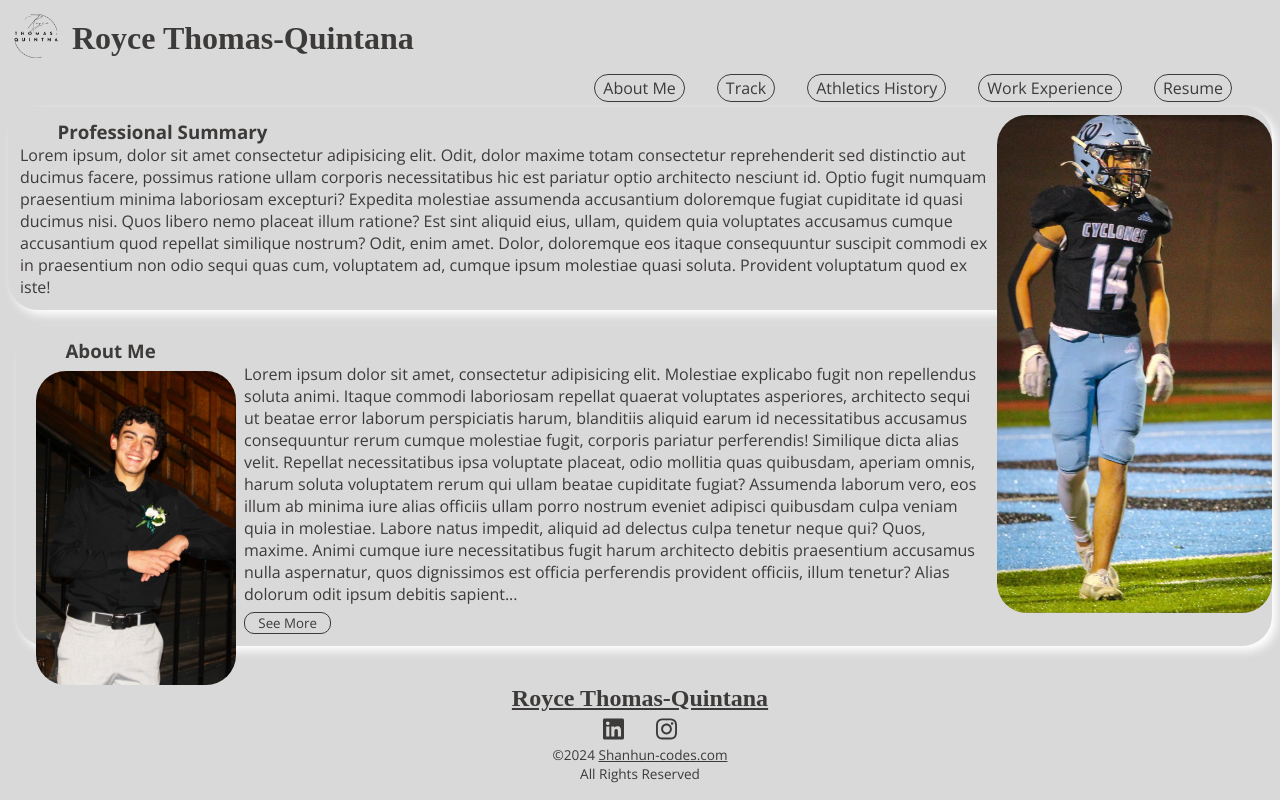
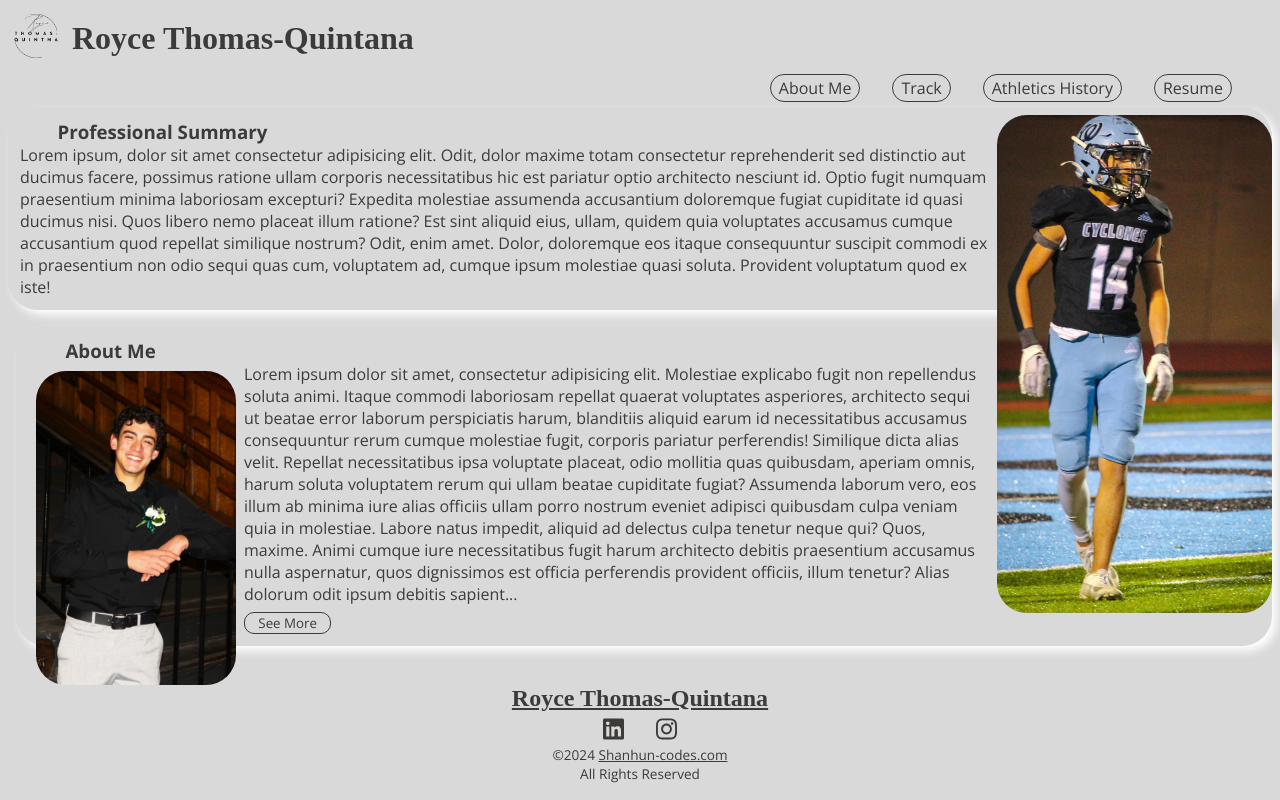
Before and after one commit to RaszeroT/Rolls-College-Portfolio, a React (Vite) app: page / in a window 1280 px wide. Built offline with nearby package versions, Linux system fonts and the light colour scheme; a web font is replaced by a local one.

Commit message:
delelted work history not needed with resume

```diff
--- a/src/components/DropdownNav.jsx
+++ b/src/components/DropdownNav.jsx
@@ -83,11 +83,6 @@ const DropdownNav = () => {
               </Link>
             </li>
             <li>
-              <Link to={"/workexperience"} onClick={handleMenuItemClick}>
-                Work Experience
-              </Link>
-            </li>
-            <li>
               <Link to={"/resume"} onClick={handleMenuItemClick}>
                 Resume
               </Link>
--- a/src/components/NavBar.jsx
+++ b/src/components/NavBar.jsx
@@ -18,9 +18,6 @@ const NavBar = () => {
             <Link to={"/athletics"}>Athletics History</Link>
           </li>
           <li>
-            <Link to={"/workexperience"}>Work Experience</Link>
-          </li>
-          <li>
             <Link to={"/resume"}>Resume</Link>
           </li>
         </ul>
--- a/src/main.jsx
+++ b/src/main.jsx
@@ -6,7 +6,6 @@ import { createBrowserRouter, RouterProvider } from 'react-router-dom';
 import App from './App.jsx'
 import AboutMe from './pages/AboutMe.jsx';
 import Athletics from './pages/Athletics.jsx';
-import WorkExperience from './pages/WorkExperience.jsx';
 import Resume from './pages/Resume.jsx';
 import Track from './pages/Track.jsx';
 
@@ -24,10 +23,6 @@ const router = createBrowserRouter([
         element: <Athletics />
       },
       {
-        path: "workexperience",
-        element: <WorkExperience />
-      },
-      {
         path: "resume",
         element: <Resume />
       },
--- a/src/pages/WorkExperience.jsx
+++ /dev/null
@@ -1,7 +0,0 @@
-const WorkExperience = () => {
-    return (
-        <h1>Work Experience Connected</h1>
-     );
-}
-
-export default WorkExperience;
```
